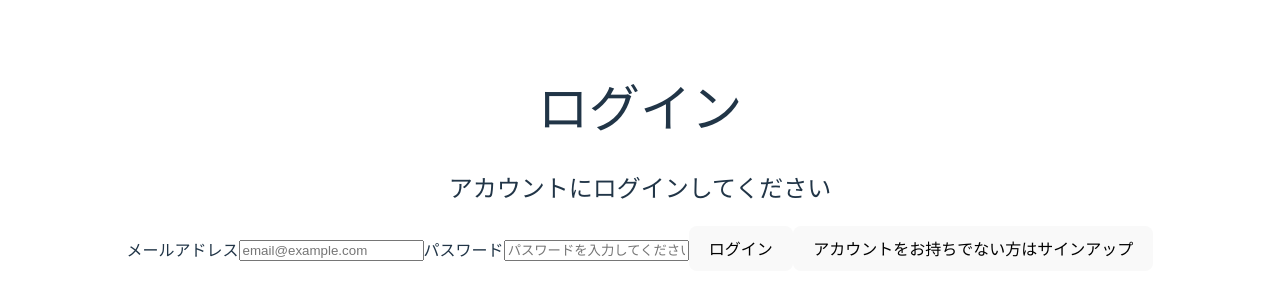
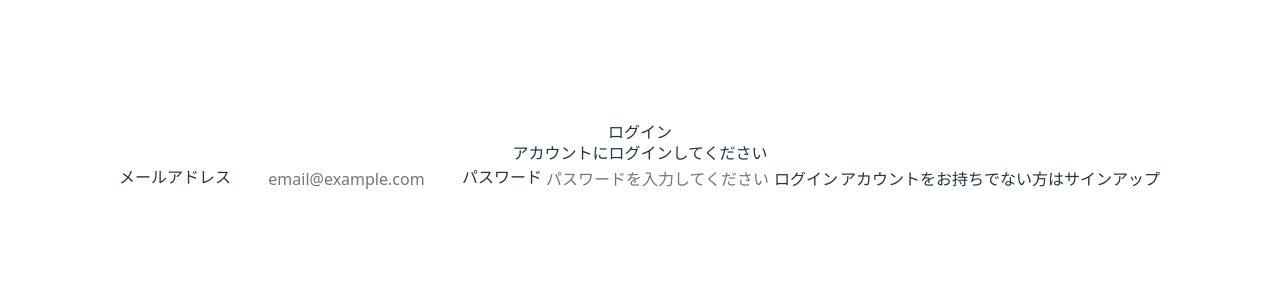
Before and after one commit to tsutsumi2230105/todo-app-with-auth, a React (Vite) app: page / in a window 1280 px wide. Shown: the part 242-542 px from the top of the page. Built offline with nearby package versions, Linux system fonts and the light colour scheme.

Commit message:
style:リセットcssの導入

```diff
--- a/src/App.tsx
+++ b/src/App.tsx
@@ -1,4 +1,5 @@
 import Login from "./components/Login"
+import "./reset.scss"
 import "./App.scss"
 
 function App() {
--- /dev/null
+++ b/src/reset.scss
@@ -0,0 +1,408 @@
+/*! destyle.css v4.0.1 | MIT License | https://github.com/nicolas-cusan/destyle.css */
+
+/* Reset box-model and set borders */
+/* ============================================ */
+
+*,
+::before,
+::after {
+  box-sizing: border-box;
+  border-style: solid;
+  border-width: 0;
+  min-width: 0;
+}
+
+/* Document */
+/* ============================================ */
+
+/**
+ * 1. Correct the line height in all browsers.
+ * 2. Prevent adjustments of font size after orientation changes in iOS.
+ * 3. Remove gray overlay on links for iOS.
+ */
+
+html {
+  line-height: 1.15; /* 1 */
+  -webkit-text-size-adjust: 100%; /* 2 */
+  -webkit-tap-highlight-color: transparent; /* 3*/
+}
+
+/* Sections */
+/* ============================================ */
+
+/**
+ * Remove the margin in all browsers.
+ */
+
+body {
+  margin: 0;
+}
+
+/**
+ * Render the `main` element consistently in IE.
+ */
+
+main {
+  display: block;
+}
+
+/* Vertical rhythm */
+/* ============================================ */
+
+p,
+table,
+blockquote,
+address,
+pre,
+iframe,
+form,
+figure,
+dl {
+  margin: 0;
+}
+
+/* Headings */
+/* ============================================ */
+
+h1,
+h2,
+h3,
+h4,
+h5,
+h6 {
+  font-size: inherit;
+  font-weight: inherit;
+  margin: 0;
+}
+
+/* Lists (enumeration) */
+/* ============================================ */
+
+ul,
+ol {
+  margin: 0;
+  padding: 0;
+  list-style: none;
+}
+
+/* Lists (definition) */
+/* ============================================ */
+
+dt {
+  font-weight: bold;
+}
+
+dd {
+  margin-left: 0;
+}
+
+/* Grouping content */
+/* ============================================ */
+
+/**
+ * 1. Add the correct box sizing in Firefox.
+ * 2. Show the overflow in Edge and IE.
+ */
+
+hr {
+  box-sizing: content-box; /* 1 */
+  height: 0; /* 1 */
+  overflow: visible; /* 2 */
+  border-top-width: 1px;
+  margin: 0;
+  clear: both;
+  color: inherit;
+}
+
+/**
+ * 1. Correct the inheritance and scaling of font size in all browsers.
+ * 2. Correct the odd `em` font sizing in all browsers.
+ */
+
+pre {
+  font-family: monospace, monospace; /* 1 */
+  font-size: inherit; /* 2 */
+}
+
+address {
+  font-style: inherit;
+}
+
+/* Text-level semantics */
+/* ============================================ */
+
+/**
+ * Remove the gray background on active links in IE 10.
+ */
+
+a {
+  background-color: transparent;
+  text-decoration: none;
+  color: inherit;
+}
+
+/**
+ * 1. Remove the bottom border in Chrome 57-
+ * 2. Add the correct text decoration in Chrome, Edge, IE, Opera, and Safari.
+ */
+
+abbr[title] {
+  text-decoration: underline dotted; /* 2 */
+}
+
+/**
+ * Add the correct font weight in Chrome, Edge, and Safari.
+ */
+
+b,
+strong {
+  font-weight: bolder;
+}
+
+/**
+ * 1. Correct the inheritance and scaling of font size in all browsers.
+ * 2. Correct the odd `em` font sizing in all browsers.
+ */
+
+code,
+kbd,
+samp {
+  font-family: monospace, monospace; /* 1 */
+  font-size: inherit; /* 2 */
+}
+
+/**
+ * Add the correct font size in all browsers.
+ */
+
+small {
+  font-size: 80%;
+}
+
+/**
+ * Prevent `sub` and `sup` elements from affecting the line height in
+ * all browsers.
+ */
+
+sub,
+sup {
+  font-size: 75%;
+  line-height: 0;
+  position: relative;
+  vertical-align: baseline;
+}
+
+sub {
+  bottom: -0.25em;
+}
+
+sup {
+  top: -0.5em;
+}
+
+/* Replaced content */
+/* ============================================ */
+
+/**
+ * Prevent vertical alignment issues.
+ */
+
+svg,
+img,
+embed,
+object,
+iframe {
+  vertical-align: bottom;
+}
+
+/* Forms */
+/* ============================================ */
+
+/**
+ * Reset form fields to make them styleable.
+ * 1. Make form elements stylable across systems iOS especially.
+ * 2. Inherit text-transform from parent.
+ */
+
+button,
+input,
+optgroup,
+select,
+textarea {
+  -webkit-appearance: none; /* 1 */
+  appearance: none;
+  vertical-align: middle;
+  color: inherit;
+  font: inherit;
+  background: transparent;
+  padding: 0;
+  margin: 0;
+  border-radius: 0;
+  text-align: inherit;
+  text-transform: inherit; /* 2 */
+}
+
+/**
+ * Correct cursors for clickable elements.
+ */
+
+button,
+[type="button"],
+[type="reset"],
+[type="submit"] {
+  cursor: pointer;
+}
+
+button:disabled,
+[type="button"]:disabled,
+[type="reset"]:disabled,
+[type="submit"]:disabled {
+  cursor: default;
+}
+
+/**
+ * Improve outlines for Firefox and unify style with input elements & buttons.
+ */
+
+:-moz-focusring {
+  outline: auto;
+}
+
+select:disabled {
+  opacity: inherit;
+}
+
+/**
+ * Remove padding
+ */
+
+option {
+  padding: 0;
+}
+
+/**
+ * Reset to invisible
+ */
+
+fieldset {
+  margin: 0;
+  padding: 0;
+  min-width: 0;
+}
+
+legend {
+  padding: 0;
+}
+
+/**
+ * Add the correct vertical alignment in Chrome, Firefox, and Opera.
+ */
+
+progress {
+  vertical-align: baseline;
+}
+
+/**
+ * Remove the default vertical scrollbar in IE 10+.
+ */
+
+textarea {
+  overflow: auto;
+}
+
+/**
+ * Correct the cursor style of increment and decrement buttons in Chrome.
+ */
+
+[type="number"]::-webkit-inner-spin-button,
+[type="number"]::-webkit-outer-spin-button {
+  height: auto;
+}
+
+/**
+ * Correct the outline style in Safari.
+ */
+
+[type="search"] {
+  outline-offset: -2px; /* 1 */
+}
+
+/**
+ * Remove the inner padding in Chrome and Safari on macOS.
+ */
+
+[type="search"]::-webkit-search-decoration {
+  -webkit-appearance: none;
+}
+
+/**
+ * 1. Correct the inability to style clickable types in iOS and Safari.
+ * 2. Fix font inheritance.
+ */
+
+::-webkit-file-upload-button {
+  -webkit-appearance: button; /* 1 */
+  font: inherit; /* 2 */
+}
+
+/**
+ * Clickable labels
+ */
+
+label[for] {
+  cursor: pointer;
+}
+
+/* Interactive */
+/* ============================================ */
+
+/*
+ * Add the correct display in Edge, IE 10+, and Firefox.
+ */
+
+details {
+  display: block;
+}
+
+/*
+ * Add the correct display in all browsers.
+ */
+
+summary {
+  display: list-item;
+}
+
+/*
+ * Remove outline for editable content.
+ */
+
+[contenteditable]:focus {
+  outline: auto;
+}
+
+/* Tables */
+/* ============================================ */
+
+/**
+1. Correct table border color inheritance in all Chrome and Safari.
+*/
+
+table {
+  border-color: inherit; /* 1 */
+  border-collapse: collapse;
+}
+
+caption {
+  text-align: left;
+}
+
+td,
+th {
+  vertical-align: top;
+  padding: 0;
+}
+
+th {
+  text-align: left;
+  font-weight: bold;
+}
```
